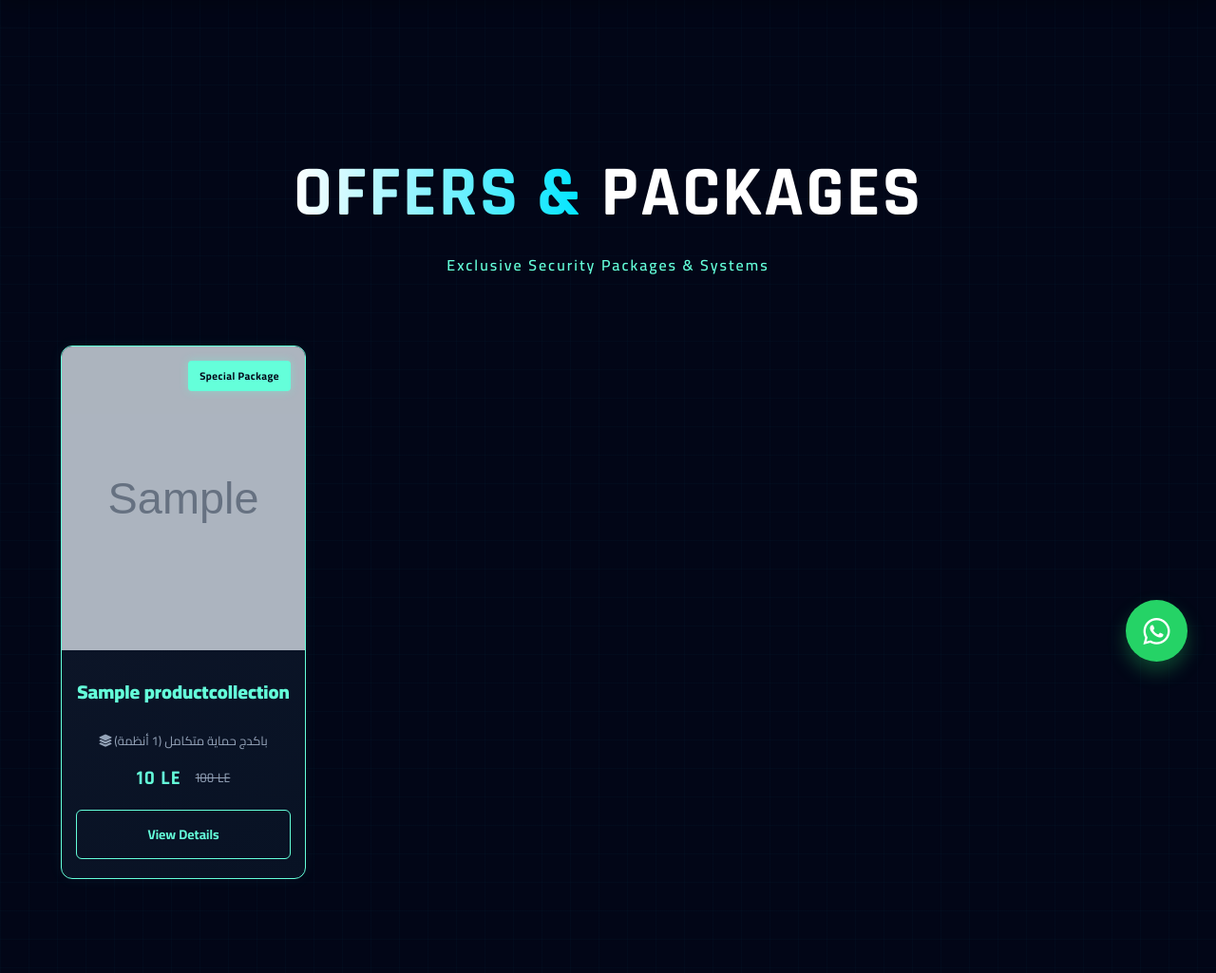
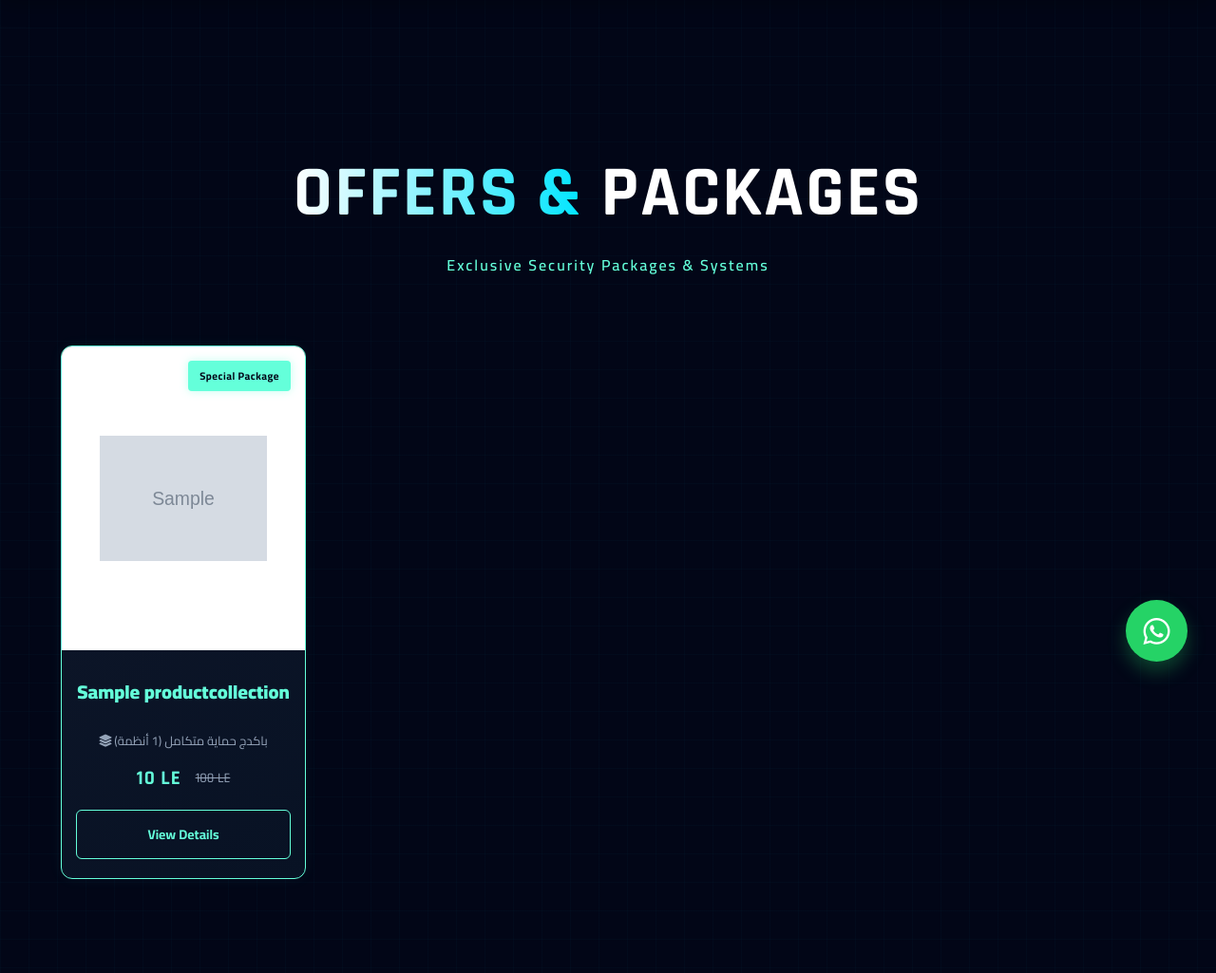
Before and after one commit to youseff11/Elbasty-Groub, a Django app: page /offers/ in a window 1280 px wide. Shown: the part 73-1098 px from the top of the page at 95% size. Run offline with Django 5.2, Linux system fonts and the light colour scheme; tables that the repository leaves empty hold one stand-in row (values such as "Sample post"); grey boxes marked "Sample" are stand-in pictures.

Commit message:
first commit

```diff
--- a/templates/offers.html
+++ b/templates/offers.html
@@ -1,4 +1,3 @@
-
 {% extends 'base.html' %}
 {% block content %}
 <link href="https://fonts.googleapis.com/css2?family=Cairo:wght@400;600;700;900&family=Rajdhani:wght@500;600;700&display=swap" rel="stylesheet">
@@ -152,11 +151,12 @@
 
     .img-container {
         width: 100%; aspect-ratio: 4/5; overflow: hidden;
-        margin-bottom: 25px; background: #0a192f; position: relative;
+        margin-bottom: 25px; background: #ffffff; position: relative;
+        padding: 40px; box-sizing: border-box;
     }
     .img-container img {
-        width: 100%; height: 100%; object-fit: cover;
-        transition: transform 1.5s var(--trans-smooth), opacity 0.5s; opacity: 0.8;
+        width: 100%; height: 100%; object-fit: contain;
+        transition: transform 1.5s var(--trans-smooth), opacity 0.5s; opacity: 1;
     }
     .offer-card:hover .img-container img { transform: scale(1.06); opacity: 1; }
 
```
